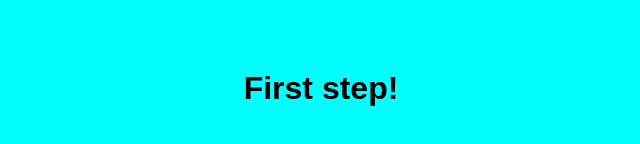
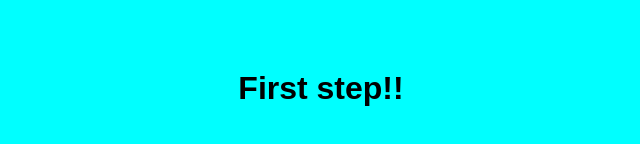
Before and after one commit to LilaBSJ/lila.github.io, a plain HTML site: page index.html in a window 1280 px wide. Shown: the part 312-456 px from the top of the page, 319-959 px from the left. Drawn offline with Linux system fonts and the light colour scheme.

Commit message:
Update index.html

```diff
--- a/index.html
+++ b/index.html
@@ -7,6 +7,6 @@
     <link rel="stylesheet" href="style.css">
 </head>
 <body>
-    <h1>First step!</h1>
+    <h1>First step!!</h1>
 </body>
 </html>
```
